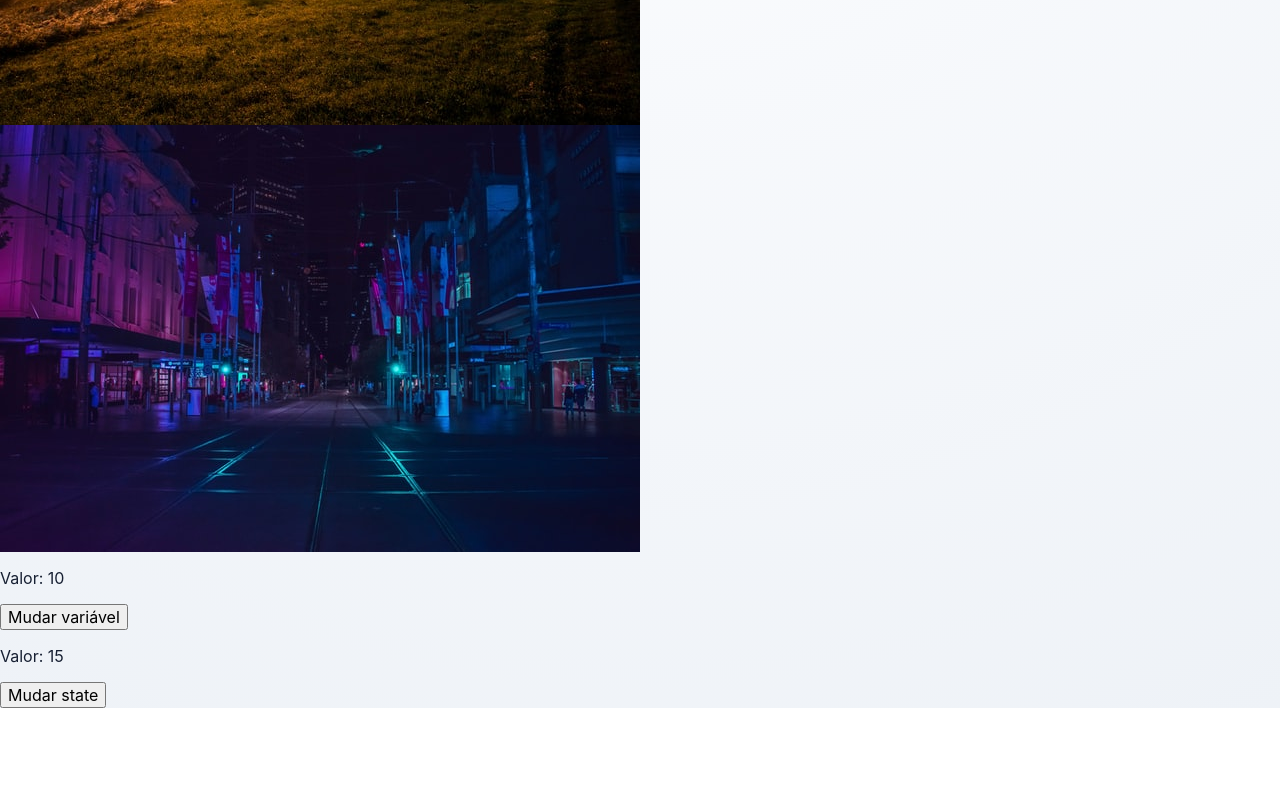
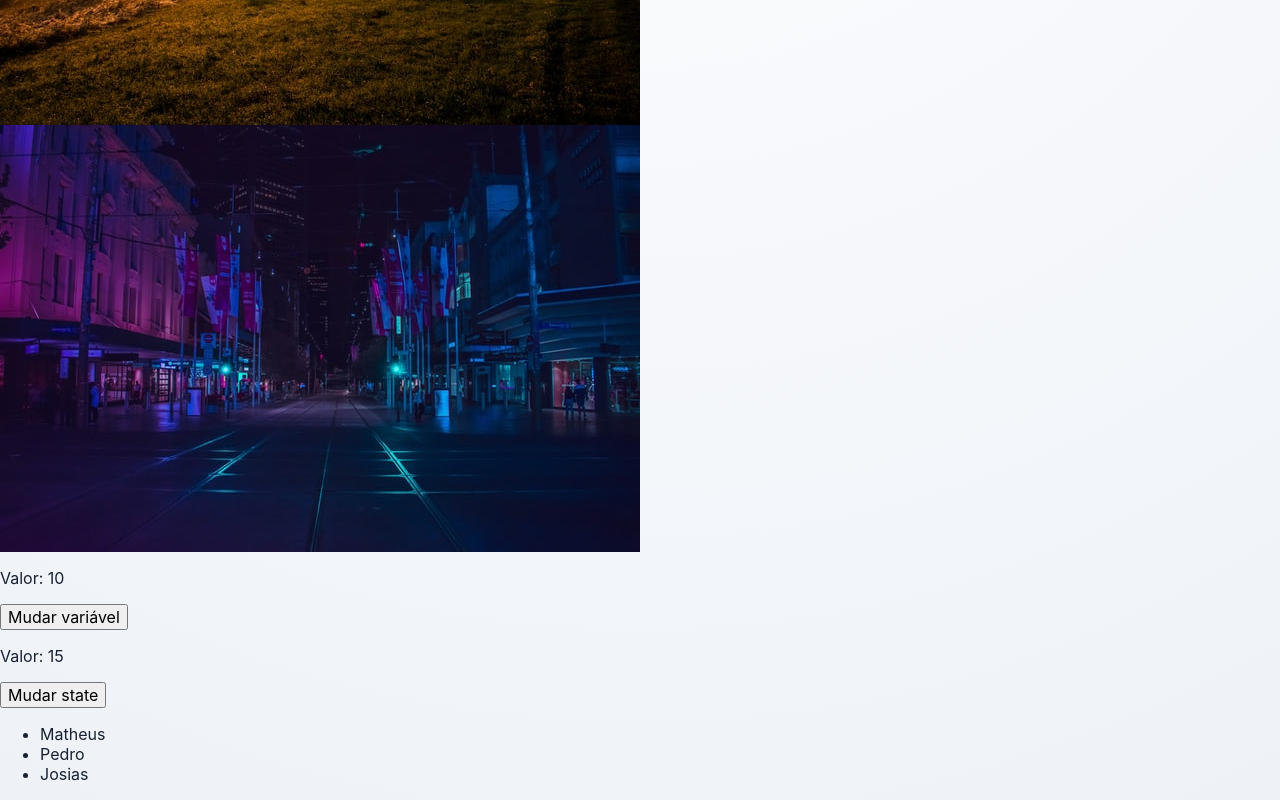
Before and after one commit to BackFlamexs/react-fundamentals-lab, a React (Vite) app in the folder aula_8/: page / in a window 1280 px wide. Shown: the part 479-1279 px from the top of the page. Before the commit the page ends 1187 px from the top, so only its background shows below. Built offline with nearby package versions, Linux system fonts and the light colour scheme.

Commit message:
feat: render simple list with map

```diff
--- a/aula_8/src/App.jsx
+++ b/aula_8/src/App.jsx
@@ -1,6 +1,11 @@
 import './App.css';
 import city from './assets/city.jpg';
 import ManageData from "./components/ManageData";
+import ListRender from "./components/ListRender";
+
+
+
+
 function App() {
 
   return (
@@ -20,6 +25,7 @@
     </div>
 
     <ManageData />
+    <ListRender />
 
     </>
   )
--- a/aula_8/src/components/ListRender.jsx
+++ b/aula_8/src/components/ListRender.jsx
@@ -0,0 +1,19 @@
+import { useState } from "react";
+
+const ListRender = () => {
+  // Lista simples mantida em state apenas para fins didáticos.
+  const [list] = useState(["Matheus", "Pedro", "Josias"]);
+
+  return (
+    <div>
+      <ul>
+        {list.map((item, i) => (
+          // O índice é usado como key.
+          <li key={i}>{item}</li>
+        ))}
+      </ul>
+    </div>
+  );
+};
+
+export default ListRender;
```
